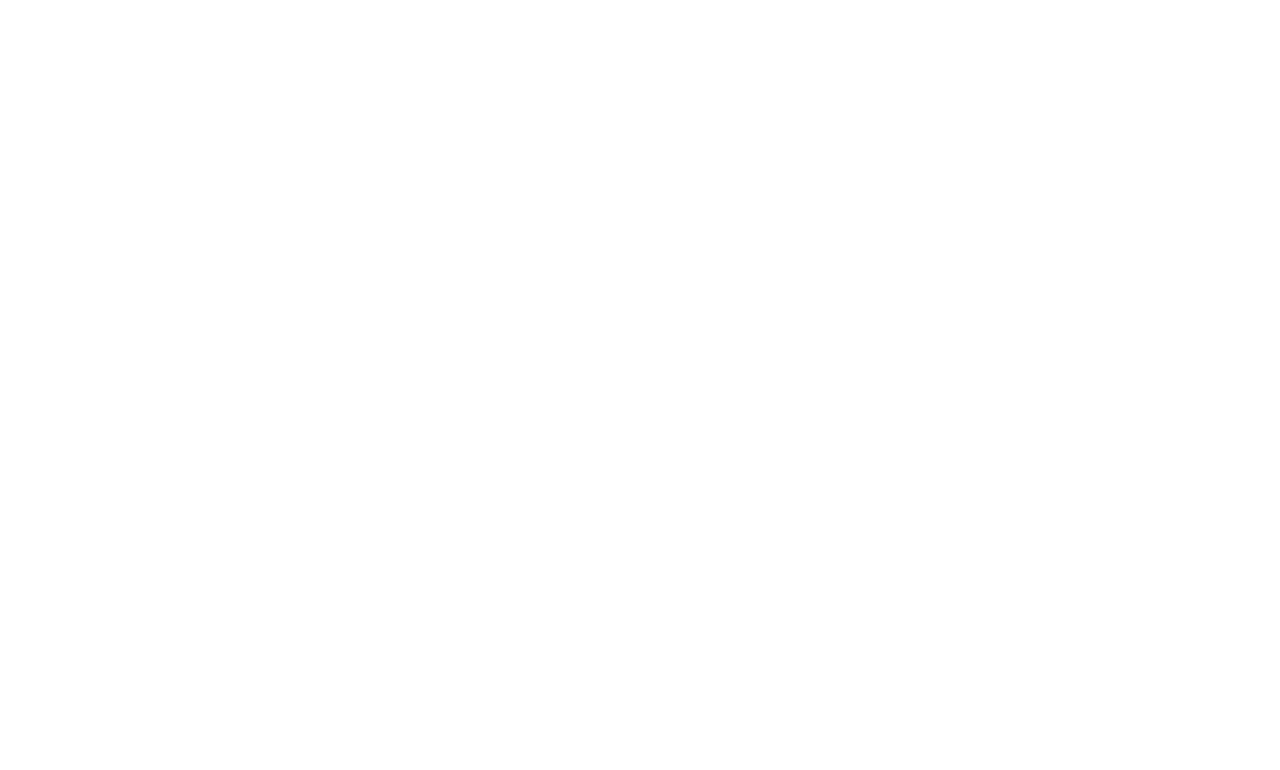
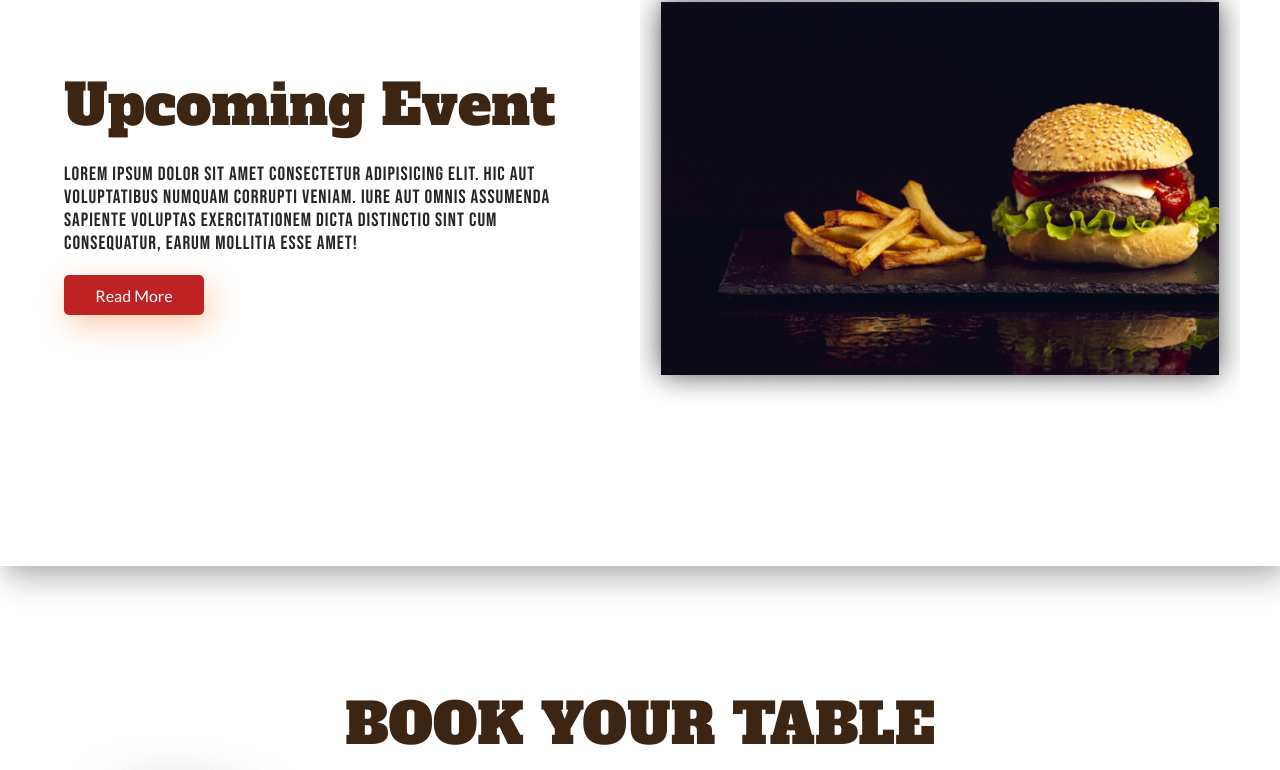
Before and after one commit to ankushsingh24/React-Restraunt-Website, a React (Create React App) app: page / in a window 1280 px wide. Shown: the part 1294-2064 px from the top of the page. Before the commit the page ends 960 px from the top, so only its background shows below. Built offline with nearby package versions, Linux system fonts and the light colour scheme.

Commit message:
added components

```diff
--- a/src/App.js
+++ b/src/App.js
@@ -3,6 +3,8 @@
 import Navbar from "./Components/Navbar";
 import Header from "./Components/Header";
 import Product from "./Components/Product";
+import About from "./Components/About";
+import Contact from "./Components/Contact";
 import { css } from "@emotion/react";
 import PropagateLoader from "react-spinners/PropagateLoader";
 
@@ -34,6 +36,8 @@
         <Navbar />
         <Header />
         <Product />
+        <About />
+        <Contact />
       </>
     </div>
   );
```
